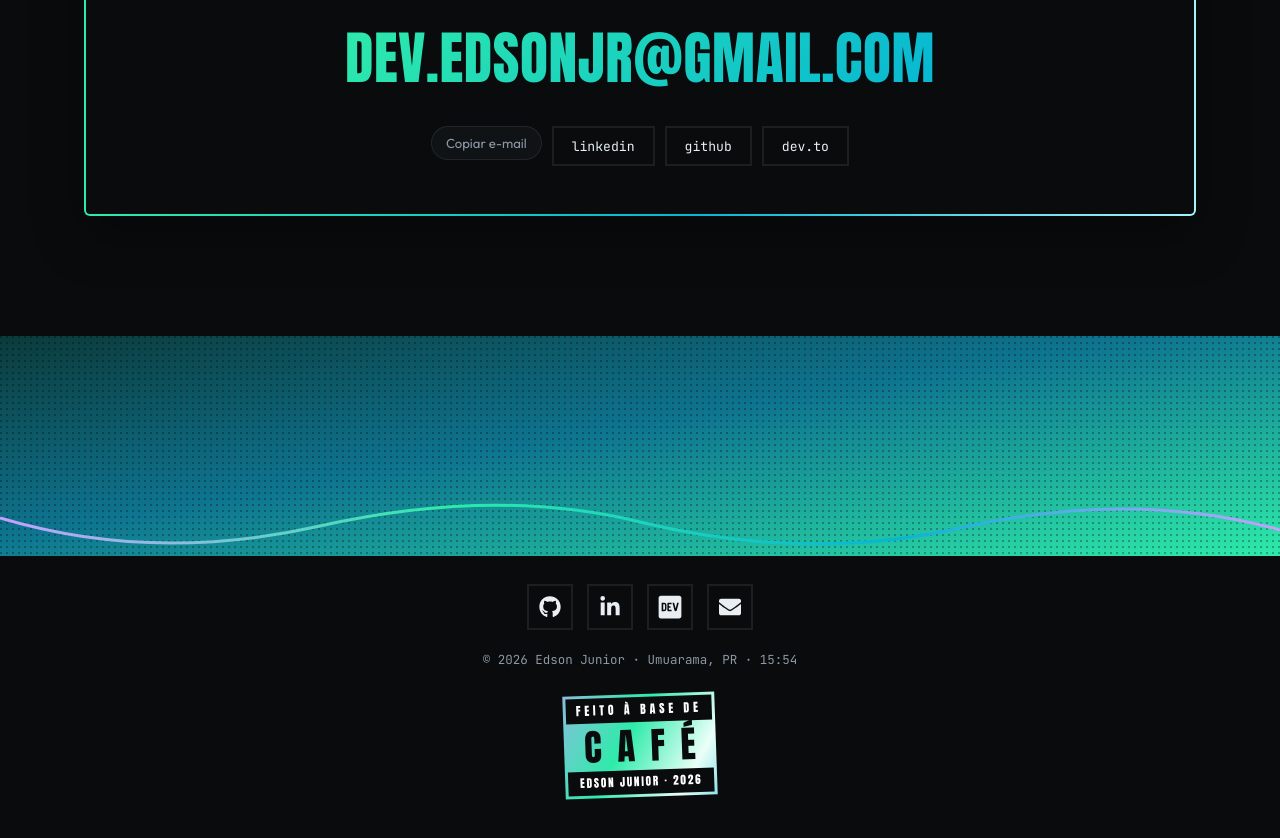
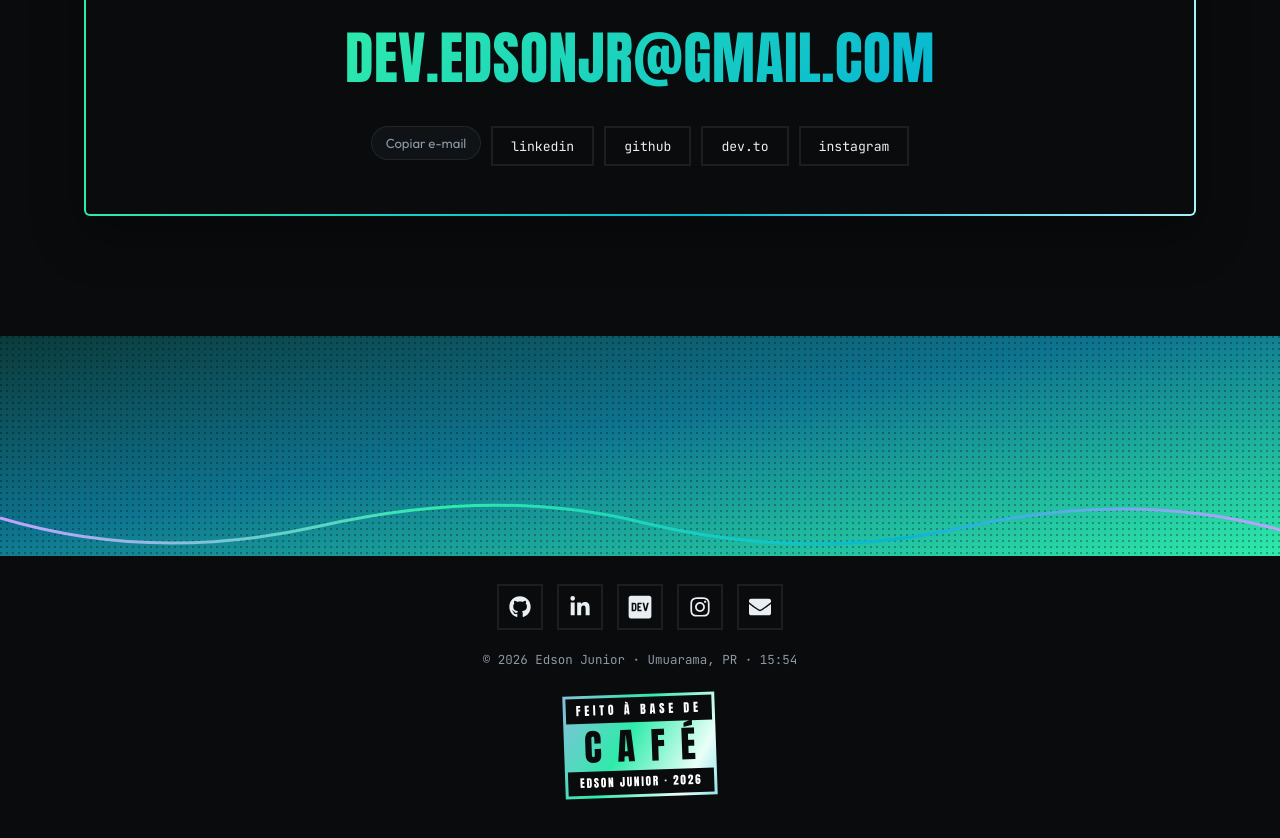
Before and after one commit to edsonjuniornarvaes/portifolio, a Next.js app: page /home in a window 1280 px wide. Shown: the part 6960-7798 px from the top of the page. Built offline with nearby package versions, Linux system fonts and the light colour scheme; no server answers.

Commit message:
feat(contact): add Instagram (@edsonjunior.dev) to footer icons, contact block and structured data
Co-Authored-By: Claude Sonnet 5.5 <noreply@anthropic.com>
Claude-Session: https://claude.ai/code/session_01EHCwJ9MiTtEHftgTEufvhe

```diff
--- a/src/app/home/page.tsx
+++ b/src/app/home/page.tsx
@@ -348,6 +348,7 @@ export default function Home() {
               <a href={contact.linkedin} target="_blank" rel="noopener noreferrer">linkedin</a>
               <a href={contact.github} target="_blank" rel="noopener noreferrer">github</a>
               <a href={contact.devto} target="_blank" rel="noopener noreferrer">dev.to</a>
+              <a href={contact.instagram} target="_blank" rel="noopener noreferrer">instagram</a>
             </div>
           </R.ContactWin>
         </WindowFrame>
--- a/src/app/layout.tsx
+++ b/src/app/layout.tsx
@@ -67,6 +67,7 @@ const personJsonLd = {
     "https://www.linkedin.com/in/edsonjuniornarvaes/",
     "https://github.com/edsonjuniornarvaes",
     "https://dev.to/edsonjuniornarvaes",
+    "https://www.instagram.com/edsonjunior.dev",
   ],
   knowsAbout: ["React Native", "TypeScript", "iOS", "Android", "Next.js"],
 };
--- a/src/components/footer.tsx
+++ b/src/components/footer.tsx
@@ -1,7 +1,7 @@
 "use client";
 
 import styled from "styled-components";
-import { FaGithub, FaLinkedinIn, FaDev, FaEnvelope } from "react-icons/fa";
+import { FaGithub, FaLinkedinIn, FaDev, FaEnvelope, FaInstagram } from "react-icons/fa";
 import { usePathname } from "next/navigation";
 import Wave from "@/components/retro/wave";
 import LocalTime from "@/components/ui/local-time";
@@ -56,6 +56,7 @@ export default function Footer() {
           <a href={contact.github} target="_blank" rel="noopener noreferrer" aria-label="GitHub"><FaGithub size={22} /></a>
           <a href={contact.linkedin} target="_blank" rel="noopener noreferrer" aria-label="LinkedIn"><FaLinkedinIn size={22} /></a>
           <a href={contact.devto} target="_blank" rel="noopener noreferrer" aria-label="Dev.to"><FaDev size={26} /></a>
+          <a href={contact.instagram} target="_blank" rel="noopener noreferrer" aria-label="Instagram"><FaInstagram size={22} /></a>
           <a href={`mailto:${contact.email}`} aria-label="E-mail"><FaEnvelope size={22} /></a>
         </nav>
         <p className="copy">
--- a/src/data/profile.ts
+++ b/src/data/profile.ts
@@ -24,6 +24,7 @@ export const contact = {
   linkedin: "https://linkedin.com/in/edsonjuniornarvaes",
   github: "https://github.com/edsonjuniornarvaes",
   devto: "https://dev.to/edsonjuniornarvaes",
+  instagram: "https://www.instagram.com/edsonjunior.dev",
 };
 
 export const heroWords = [
```
